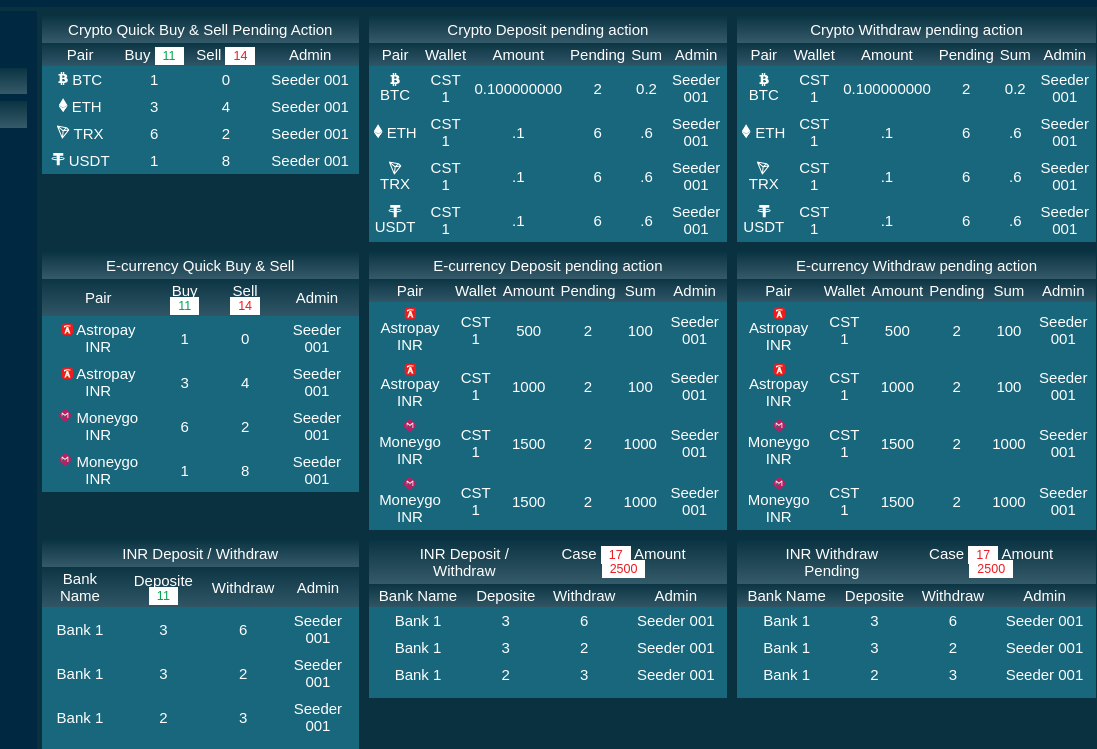
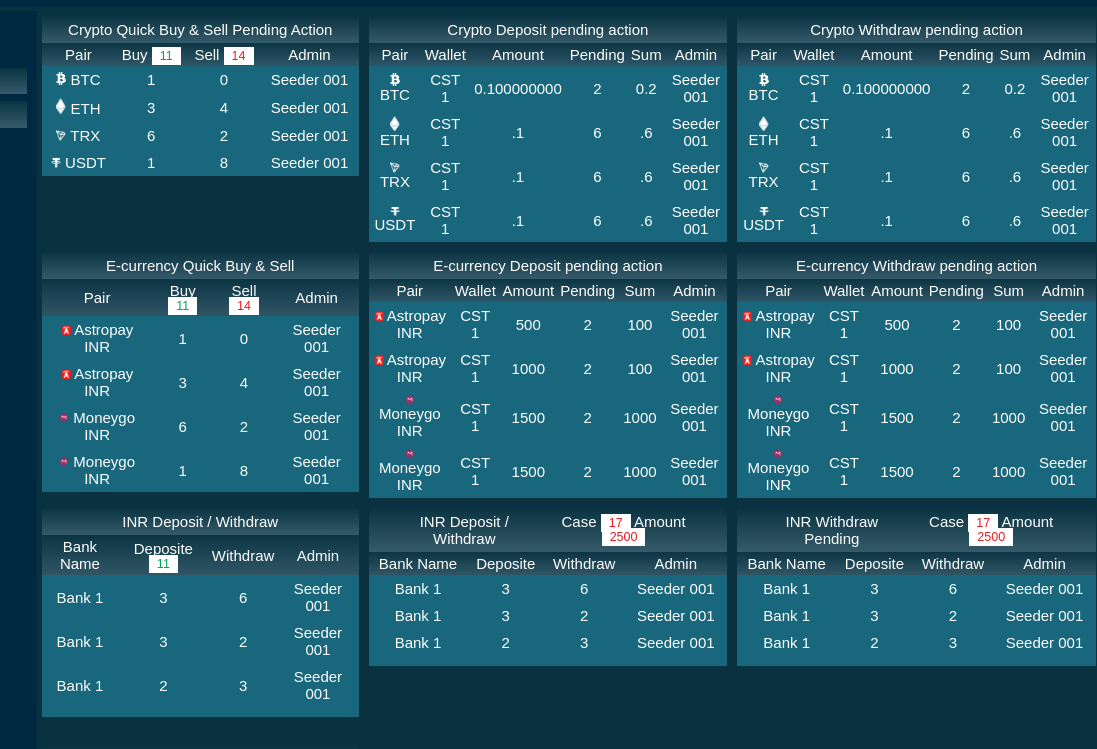
Before and after one commit to adarshcodes/CryptoseederAdminPanel, a plain HTML site: page index.html in a window 1280 px wide. Shown: the part 69-818 px from the top of the page, 183-1280 px from the left. Drawn offline with Linux system fonts and the light colour scheme.

Commit message:
updated the size of dashboard icons

```diff
--- a/styles/pages/_dashboard.scss
+++ b/styles/pages/_dashboard.scss
@@ -59,6 +59,12 @@
 	.table-body td {
 		padding: 0.5rem;
 	}
+
+	.table-data {
+		img {
+			width: 1rem;
+		}
+	}
 }
 
 .red-font {
```
Also changed, not shown: styles/main.css, 1 other file.
